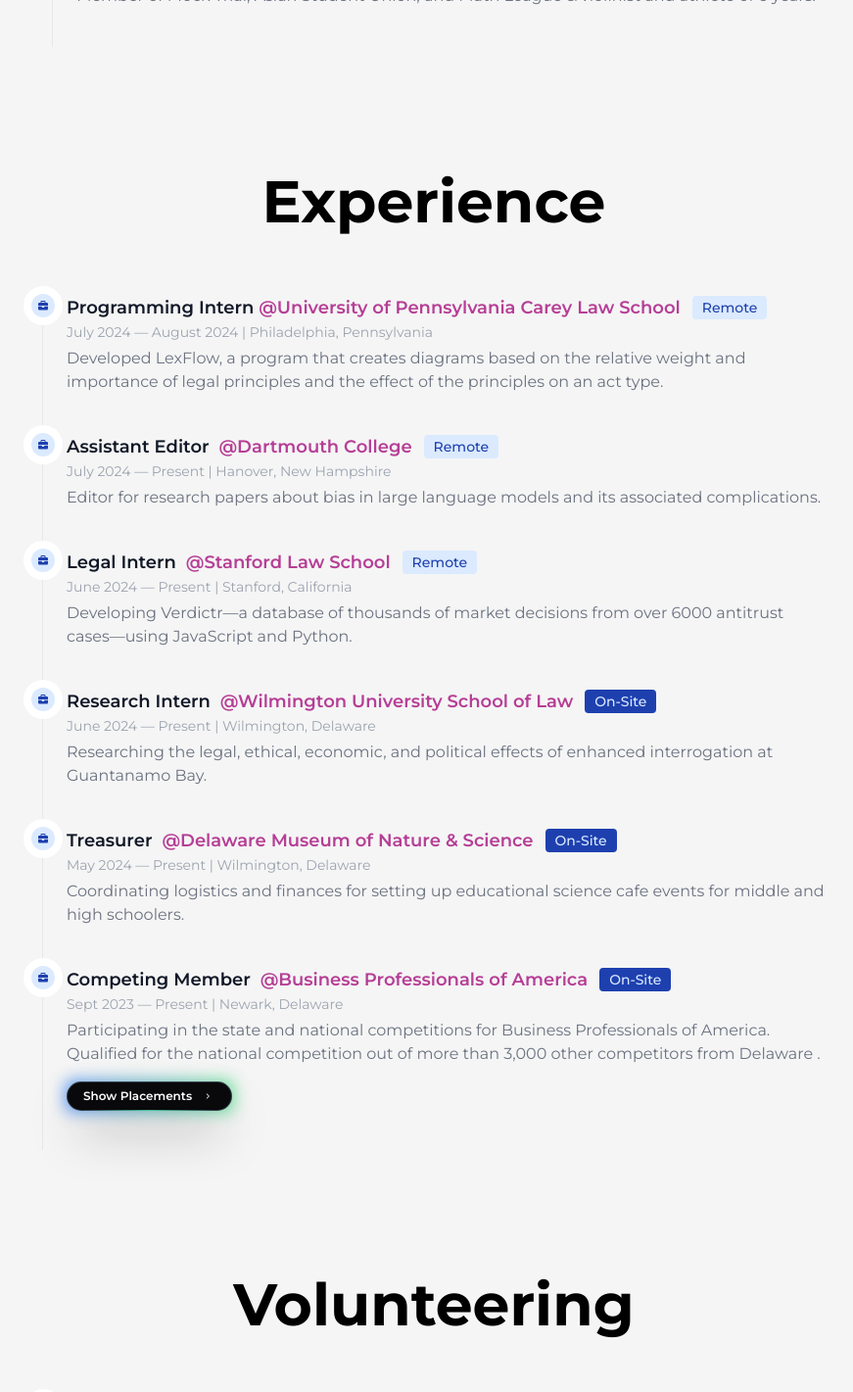
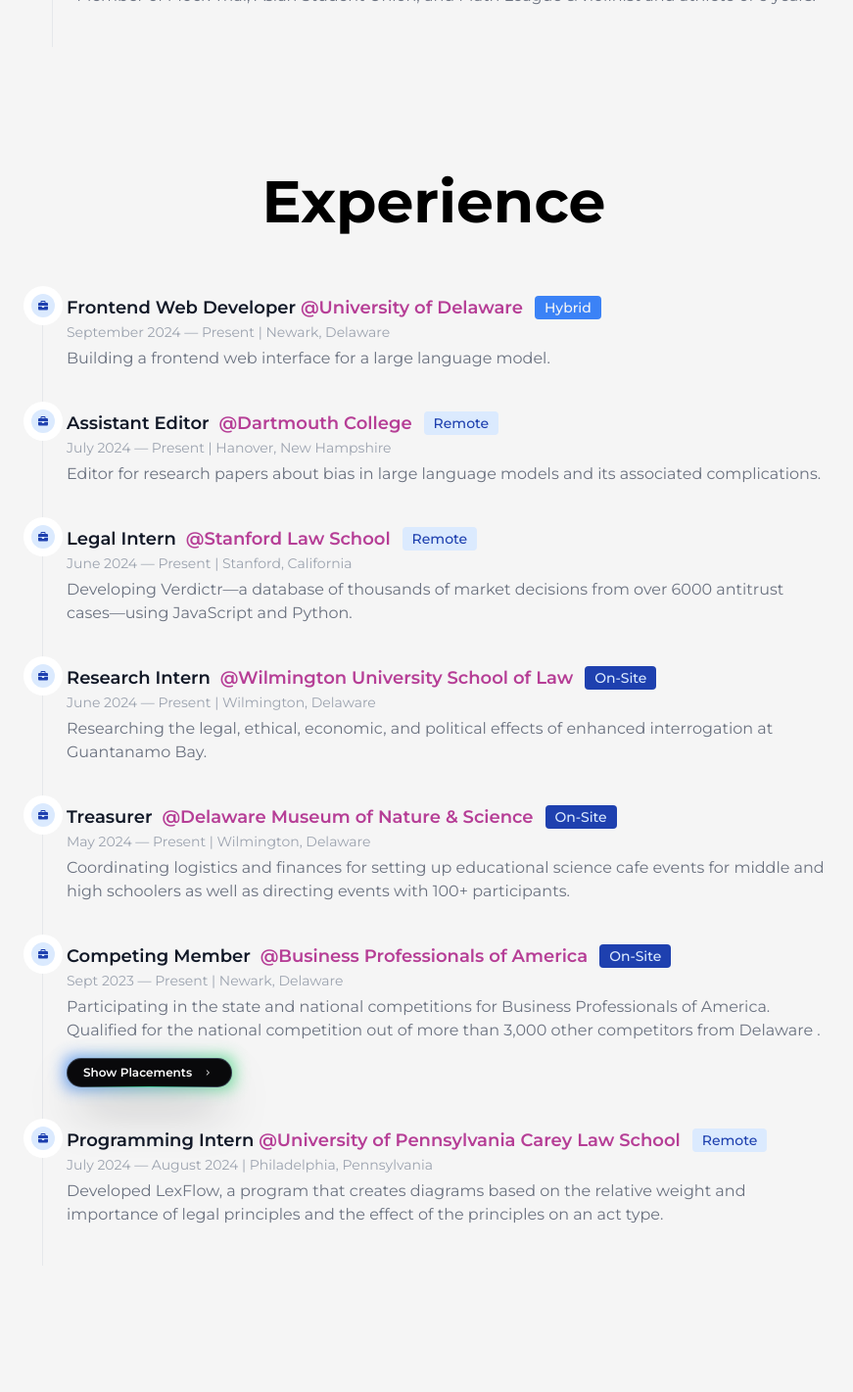
Before and after one commit to shriyanyamali/portfolio-v2, a Next.js app: page /resume in a window 1280 px wide. Shown: the part 766-2187 px from the top of the page at 98% size, without its empty margins (197-1068 px from the left). Built offline with nearby package versions, Linux system fonts and the light colour scheme.

Commit message:
added position to resume

```diff
--- a/src/components/ExperienceTimeline.js
+++ b/src/components/ExperienceTimeline.js
@@ -29,26 +29,22 @@ const ExperienceTimeline = () => {
               </svg>
             </span>
             <h3 className="flex items-center mb-1 text-lg font-semibold text-gray-900 dark:text-white mg:text-base sm:!text-sm">
-              Programming Intern&nbsp;
+              Frontend Web Developer&nbsp;
               <div className="text-primary dark:text-primaryDark sm:ml-3">
-                @University of Pennsylvania Carey Law School
+                @University of Delaware
               </div>
-              <span className="bg-blue-100 text-blue-800 text-sm font-medium me-2 px-2.5 py-0.5 rounded dark:bg-blue-900 dark:text-blue-300 ms-3 lg:hidden">
-                Remote
+              <span className="bg-blue-500 text-light text-sm font-medium me-2 px-2.5 py-0.5 rounded dark:bg-blue-500 ms-3 lg:hidden">
+                Hybrid
               </span>
             </h3>
             <time className="block mb-2 text-sm font-normal leading-none text-gray-400 dark:text-gray-500">
-              July 2024 — August 2024 | Philadelphia, Pennsylvania
+              September 2024 — Present | Newark, Delaware
             </time>
             <p className="mb-4 text-base font-normal text-gray-500 dark:text-gray-300">
-              Developed LexFlow, a program that creates diagrams based on the
-              relative weight and importance of legal principles and the effect
-              of the principles on an act type.
+              Building a frontend web interface for a large language model.
             </p>
           </li>
         </motion.div>
-
-        {/* Add more list items here */}
 
         <motion.div
           initial={{ y: 50 }}
@@ -189,7 +185,8 @@ const ExperienceTimeline = () => {
             </time>
             <p className="mb-4 text-base font-normal text-gray-500 dark:text-gray-300">
               Coordinating logistics and finances for setting up educational
-              science cafe events for middle and high schoolers.
+              science cafe events for middle and high schoolers as well as
+              directing events with 100+ participants.
             </p>
           </li>
         </motion.div>
@@ -289,13 +286,50 @@ const ExperienceTimeline = () => {
                   <ul className="list-disc list-inside pl-5 text-gray-500 dark:text-gray-300">
                     <li>1st place in Legal Office Procedures</li>
                     <li>
-                      1st place in Management, Marketing & Human
-                      Resources
+                      1st place in Management, Marketing & Human Resources
                     </li>
                   </ul>
                 </div>
               </motion.div>
+
             )}
+          </li>
+        </motion.div>
+
+        <motion.div
+          initial={{ y: 50 }}
+          whileInView={{ y: 0 }}
+          transition={{ duration: 0.5, type: "spring" }}
+        >
+          <li className="mb-10 ms-6">
+            <span className="absolute flex items-center justify-center w-6 h-6 bg-blue-100 rounded-full -start-3 ring-8 ring-white dark:ring-gray-900 dark:bg-blue-900">
+              <svg
+                className="w-2.5 h-2.5 text-blue-800 dark:text-blue-300"
+                aria-hidden="true"
+                xmlns="http://www.w3.org/2000/svg"
+                fill="currentColor"
+                viewBox="0 0 512 512"
+              >
+                <path d="M184 48l144 0c4.4 0 8 3.6 8 8l0 40L176 96l0-40c0-4.4 3.6-8 8-8zm-56 8l0 40L64 96C28.7 96 0 124.7 0 160l0 96 192 0 128 0 192 0 0-96c0-35.3-28.7-64-64-64l-64 0 0-40c0-30.9-25.1-56-56-56L184 0c-30.9 0-56 25.1-56 56zM512 288l-192 0 0 32c0 17.7-14.3 32-32 32l-64 0c-17.7 0-32-14.3-32-32l0-32L0 288 0 416c0 35.3 28.7 64 64 64l384 0c35.3 0 64-28.7 64-64l0-128z" />
+              </svg>
+            </span>
+            <h3 className="flex items-center mb-1 text-lg font-semibold text-gray-900 dark:text-white mg:text-base sm:!text-sm">
+              Programming Intern&nbsp;
+              <div className="text-primary dark:text-primaryDark sm:ml-3">
+                @University of Pennsylvania Carey Law School
+              </div>
+              <span className="bg-blue-100 text-blue-800 text-sm font-medium me-2 px-2.5 py-0.5 rounded dark:bg-blue-900 dark:text-blue-300 ms-3 lg:hidden">
+                Remote
+              </span>
+            </h3>
+            <time className="block mb-2 text-sm font-normal leading-none text-gray-400 dark:text-gray-500">
+              July 2024 — August 2024 | Philadelphia, Pennsylvania
+            </time>
+            <p className="mb-4 text-base font-normal text-gray-500 dark:text-gray-300">
+              Developed LexFlow, a program that creates diagrams based on the
+              relative weight and importance of legal principles and the effect
+              of the principles on an act type.
+            </p>
           </li>
         </motion.div>
       </ol>
```
Also changed, not shown: 1 other file (tests, documents, lock files or other folders).
